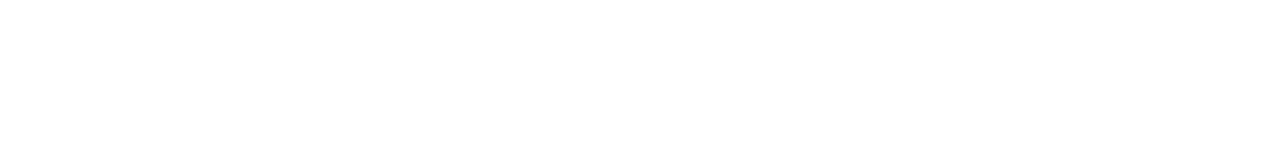
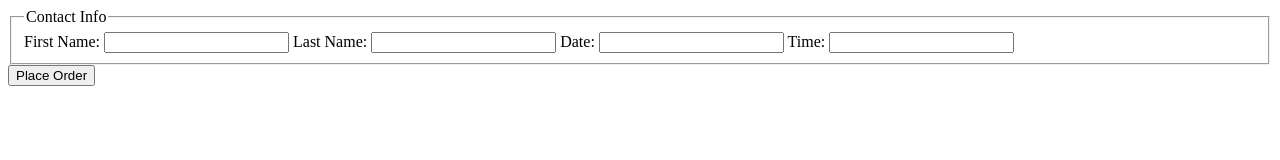
Before and after one commit to mlarsen-source/ppAppointmentScheduler, a website: page views/home.html in a window 1280 px wide. Drawn offline with Linux system fonts and the light colour scheme.

Commit message:
done with ppappointmentScheduler

```diff
--- a/package.json
+++ b/package.json
@@ -12,5 +12,8 @@
   "license": "ISC",
   "dependencies": {
     "express": "^4.21.2"
+  },
+  "devDependencies": {
+    "nodemon": "^3.1.9"
   }
 }
--- a/views/home.html
+++ b/views/home.html
@@ -7,5 +7,41 @@
 </head>
 <body>
 
+  <!-- Form
+               action: where data will go
+               method: how it will get there
+        -->
+        <form action="submit-order" method="post">
+
+
+
+          <!-- Contact Info -->
+          <fieldset>
+              <legend>Contact Info</legend>
+
+              <label>First Name:
+                  <input type="text" name="fname">
+              </label>
+
+              <label>Last Name:
+                  <input type="text" name="lname">
+              </label>
+
+              <label>Date:
+                  <input type="text" name="Date">
+              </label>
+              <label>Time:
+                <input type="text" name="Time">
+            </label>
+
+          </fieldset>
+
+          <!-- Place order button -->
+          <button type="submit">Place Order</button>
+      </form>
+  </div>
+</body>
+
+</html>
 </body>
 </html>
```
Also changed, not shown: app.js (+27 -3 lines), 1 other file.
